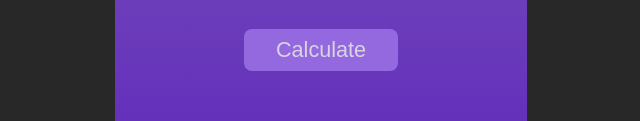
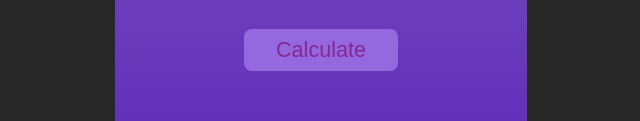
Before and after one commit to Ragobak/WakeUpTimesApp, a plain HTML site: page index.html in a window 1280 px wide. In both pictures the pointer is over the button "Calculate". Shown: the part 352-473 px from the top of the page, without its empty margins (319-959 px from the left). Drawn offline with Linux system fonts and the light colour scheme.

Commit message:
color change

```diff
--- a/style.css
+++ b/style.css
@@ -51,6 +51,7 @@ button {
 
 button:hover {
   opacity: 90%;
+  color:rgb(139, 38, 139);
 }
 
 button:active {
```
